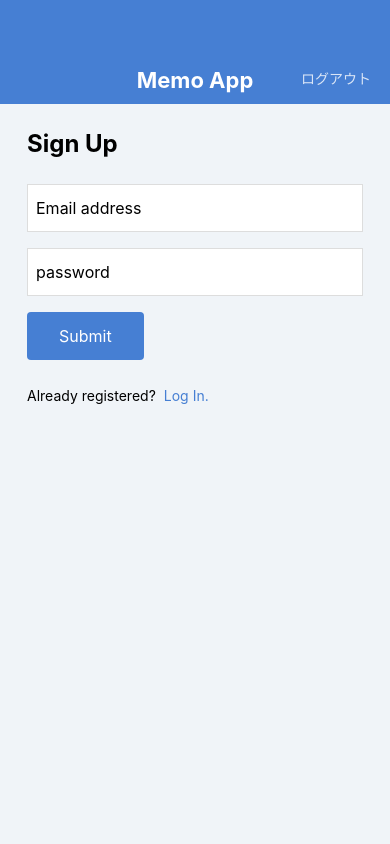
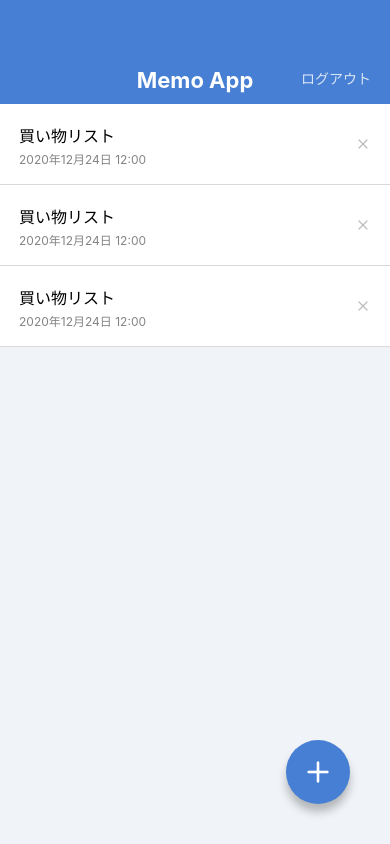
Before and after one commit to IinoTatsuya/MemoApp2, a React Native app: screen / in a window 390 px wide. Built offline with nearby package versions, Linux system fonts and the light colour scheme.

Commit message:
Make components touchable

```diff
--- a/App.jsx
+++ b/App.jsx
@@ -1,13 +1,14 @@
 import React from 'react';
+
 import MemoListScreen from './src/screens/MemoListScreen';
 // import MemoDetailScreen from './src/screens/MemoDetailScreen';
-import MemoEditScreen from './src/screens/MemoEditScreen';
-import MemoCreateScreen from './src/screens/MemoCreateScreen';
-import LogInScreen from './src/screens/LogInScreen';
-import SignUpScreen from './src/screens/SignUpScreen';
+// import MemoEditScreen from './src/screens/MemoEditScreen';
+// import MemoCreateScreen from './src/screens/MemoCreateScreen';
+// import LogInScreen from './src/screens/LogInScreen';
+// import SignUpScreen from './src/screens/SignUpScreen';
 
 export default function App() {
   return (
-    <SignUpScreen />
+    <MemoListScreen />
   );
 }
--- a/src/components/Button.jsx
+++ b/src/components/Button.jsx
@@ -1,18 +1,23 @@
 import React from 'react';
-import { View, Text, StyleSheet } from 'react-native';
-import { string } from 'prop-types';
+import { TouchableOpacity, Text, StyleSheet } from 'react-native';
+import { string, func } from 'prop-types';
 
 export default function Button(props) {
-  const { label } = props;
+  const { label, onPress } = props;
   return (
-    <View style={styles.buttonContainer}>
+    <TouchableOpacity style={styles.buttonContainer} onPress={onPress}>
       <Text style={styles.buttonLabel}>{label}</Text>
-    </View>
+    </TouchableOpacity>
   );
 }
 
 Button.propTypes = {
   label: string.isRequired,
+  onPress: func,
+};
+
+Button.defaultProps = {
+  onPress: null,
 };
 
 const styles = StyleSheet.create({
--- a/src/components/CircleButton.jsx
+++ b/src/components/CircleButton.jsx
@@ -1,24 +1,26 @@
 import React from 'react';
-import { View, StyleSheet } from 'react-native';
-import { string, shape } from 'prop-types';
+import { StyleSheet, TouchableOpacity } from 'react-native';
+import { string, shape, func } from 'prop-types';
 import { Feather } from '@expo/vector-icons';
 
 export default function CircleButton(props) {
-  const { style, name } = props;
+  const { style, name, onPress } = props;
   return (
-    <View style={[styles.circleButton, style]}>
+    <TouchableOpacity style={[styles.circleButton, style]} onPress={onPress}>
       <Feather name={name} size={32} color="white" />
-    </View>
+    </TouchableOpacity>
   );
 }
 
 CircleButton.propTypes = {
   style: shape(),
   name: string.isRequired,
+  onPress: func,
 };
 
 CircleButton.defaultProps = {
   style: null,
+  onPress: null,
 };
 
 const styles = StyleSheet.create({
--- a/src/components/MemoList.jsx
+++ b/src/components/MemoList.jsx
@@ -1,5 +1,8 @@
 import React from 'react';
-import { View, Text, StyleSheet } from 'react-native';
+import {
+  View, Text, StyleSheet, TouchableOpacity,
+} from 'react-native';
+
 import { Feather } from '@expo/vector-icons';
 
 export default function MemoList() {
@@ -10,9 +13,9 @@
           <Text style={styles.memoListItemTitle}>買い物リスト</Text>
           <Text style={styles.memoListItemDate}>2020年12月24日 12:00</Text>
         </View>
-        <View>
+        <TouchableOpacity>
           <Feather name="x" size={16} color="#bdbdbd" />
-        </View>
+        </TouchableOpacity>
       </View>
 
       <View style={styles.memoListItem}>
@@ -20,9 +23,9 @@
           <Text style={styles.memoListItemTitle}>買い物リスト</Text>
           <Text style={styles.memoListItemDate}>2020年12月24日 12:00</Text>
         </View>
-        <View>
+        <TouchableOpacity>
           <Feather name="x" size={16} color="#bdbdbd" />
-        </View>
+        </TouchableOpacity>
       </View>
 
       <View style={styles.memoListItem}>
@@ -30,9 +33,9 @@
           <Text style={styles.memoListItemTitle}>買い物リスト</Text>
           <Text style={styles.memoListItemDate}>2020年12月24日 12:00</Text>
         </View>
-        <View>
+        <TouchableOpacity>
           <Feather name="x" size={16} color="#bdbdbd" />
-        </View>
+        </TouchableOpacity>
       </View>
     </View>
   );
--- a/src/screens/LogInScreen.jsx
+++ b/src/screens/LogInScreen.jsx
@@ -1,6 +1,6 @@
 import React from 'react';
 import {
-  View, Text, TextInput, StyleSheet,
+  View, Text, TextInput, StyleSheet, TouchableOpacity,
 } from 'react-native';
 
 import Button from '../components/Button';
@@ -17,7 +17,9 @@
         <Button label="Submit" />
         <View style={styles.footer}>
           <Text style={styles.footerText}>Not registered?</Text>
-          <Text style={styles.footerLink}>Sign up here!</Text>
+          <TouchableOpacity>
+            <Text style={styles.footerLink}>Sign up here!</Text>
+          </TouchableOpacity>
         </View>
       </View>
     </View>
--- a/src/screens/MemoEditScreen.jsx
+++ b/src/screens/MemoEditScreen.jsx
@@ -1,6 +1,6 @@
 import React from 'react';
 import {
-  View, TextInput, StyleSheet,
+  View, TextInput, StyleSheet, Alert,
 } from 'react-native';
 
 import AppBar from '../components/AppBar';
@@ -14,7 +14,7 @@
       <View style={styles.inputContainer}>
         <TextInput value="買い物リスト" multiline style={styles.input} />
       </View>
-      <CircleButton name="check" />
+      <CircleButton name="check" onPress={() => { Alert.alert('Pressed!'); }} />
     </KeyboardSafeView>
   );
 }
--- a/src/screens/SignUpScreen.jsx
+++ b/src/screens/SignUpScreen.jsx
@@ -1,6 +1,6 @@
 import React from 'react';
 import {
-  View, Text, TextInput, StyleSheet,
+  View, Text, TextInput, StyleSheet, TouchableOpacity,
 } from 'react-native';
 
 import Button from '../components/Button';
@@ -17,7 +17,9 @@
         <Button label="Submit" />
         <View style={styles.footer}>
           <Text style={styles.footerText}>Already registered?</Text>
-          <Text style={styles.footerLink}>Log In.</Text>
+          <TouchableOpacity>
+            <Text style={styles.footerLink}>Log In.</Text>
+          </TouchableOpacity>
         </View>
       </View>
     </View>
```
